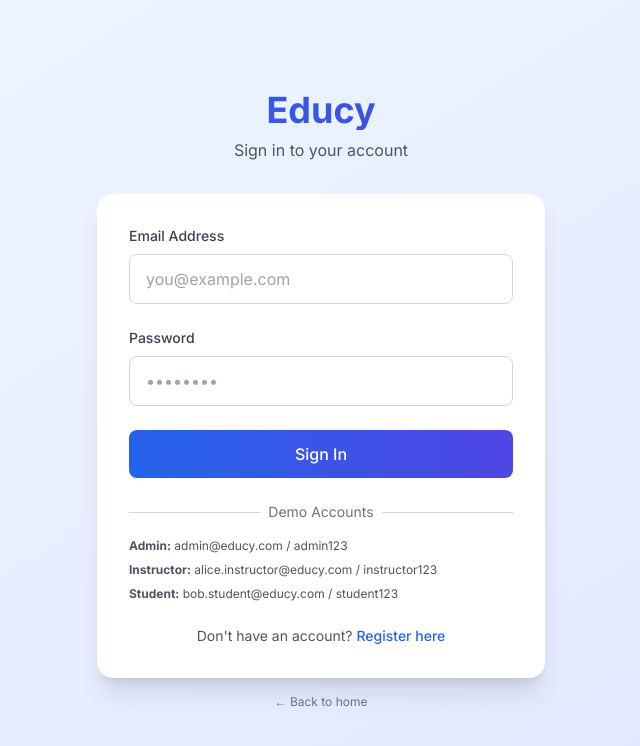
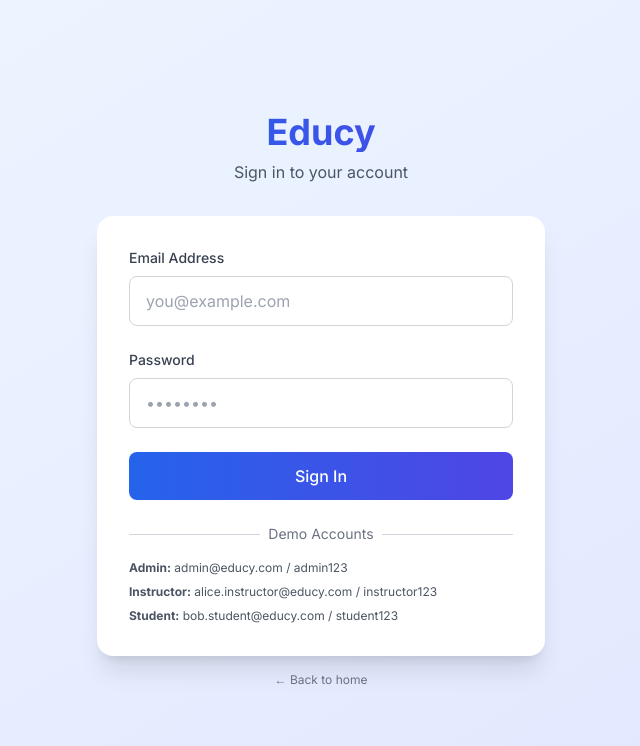
Before and after one commit to Ismat-Samadov/educy, a Next.js app: page /auth/signin in a window 1280 px wide. Shown: the top 746 px of the page, without its empty margins (319-959 px from the left). Built offline with nearby package versions, Linux system fonts and the light colour scheme.

Commit message:
operational

```diff
--- a/app/auth/signin/page.tsx
+++ b/app/auth/signin/page.tsx
@@ -123,16 +123,6 @@
               <p><strong>Student:</strong> bob.student@educy.com / student123</p>
             </div>
           </div>
-
-          <p className="mt-6 text-center text-sm text-gray-600 dark:text-gray-400">
-            Don't have an account?{' '}
-            <Link
-              href="/auth/register"
-              className="font-medium text-blue-600 hover:text-blue-500"
-            >
-              Register here
-            </Link>
-          </p>
         </div>
 
         <p className="mt-4 text-center text-xs text-gray-500 dark:text-gray-400">
```
Also changed, not shown: 1 other file (tests, documents, lock files or other folders).
